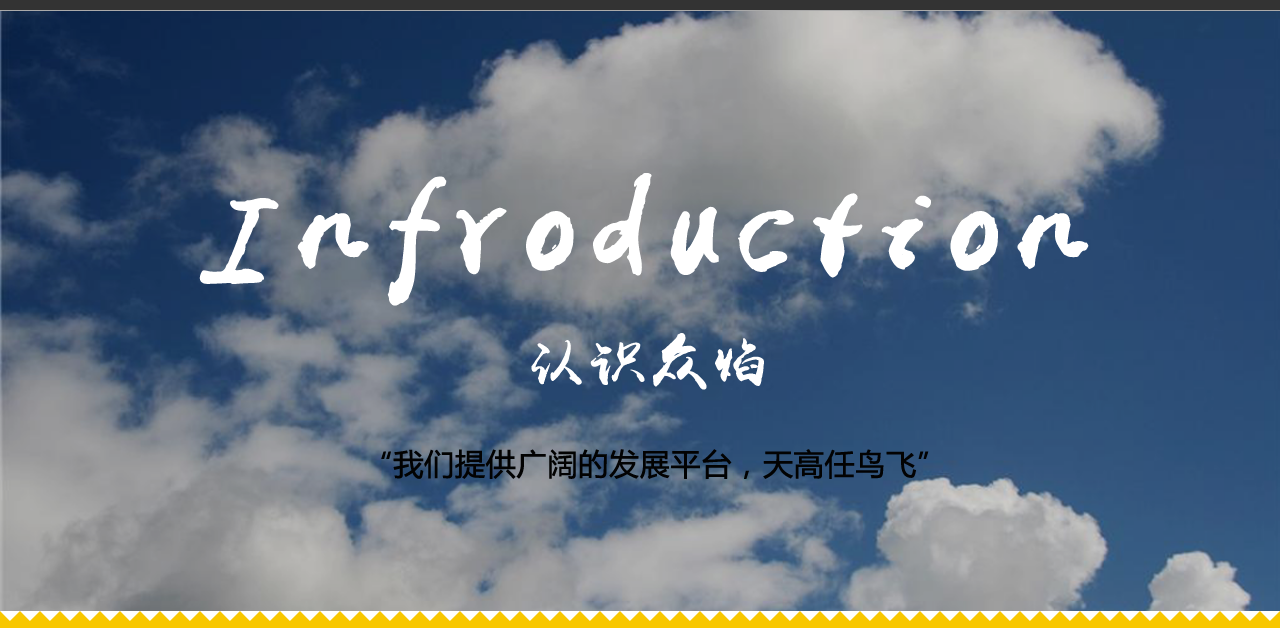
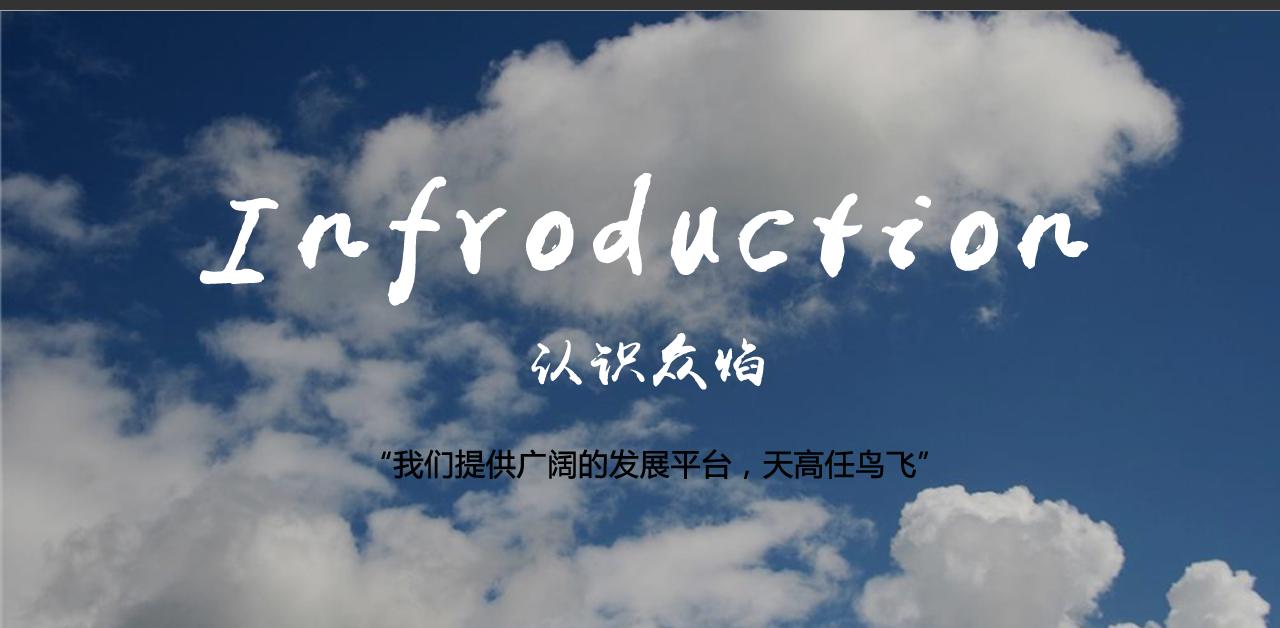
Before and after one commit to wojiaosdd/zhiliao, a plain HTML site: page gzzy/aboutwe.html in a window 1280 px wide. Shown: the part 129-757 px from the top of the page. Drawn offline with Linux system fonts and the light colour scheme.

Commit message:
Update aboutwe.html

```diff
--- a/gzzy/aboutwe.html
+++ b/gzzy/aboutwe.html
@@ -54,7 +54,7 @@
 
 		</header>
 		<!--导航条end-->
-		<div class="fengcai" style="width: 100%; height:600px;background:url(img/aboutus/tk.png) no-repeat;background-size: cover;">
+		<div class="fengcai" style="width: 100%; height:650px;background:url(img/aboutus/tk.png) no-repeat;background-size: cover;">
 		<div class="fc_zi">
 				<img src="img/aboutus/zi2.png"/>
 			</div>
```
